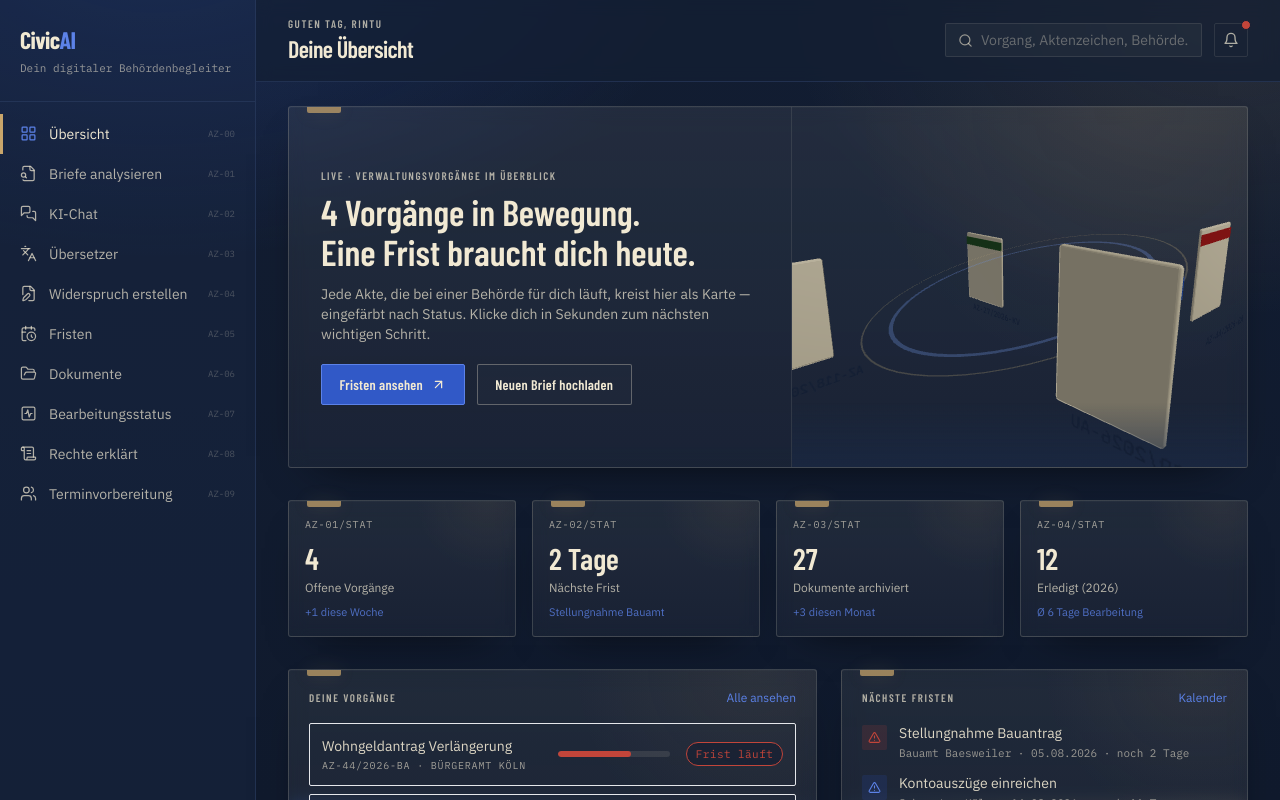
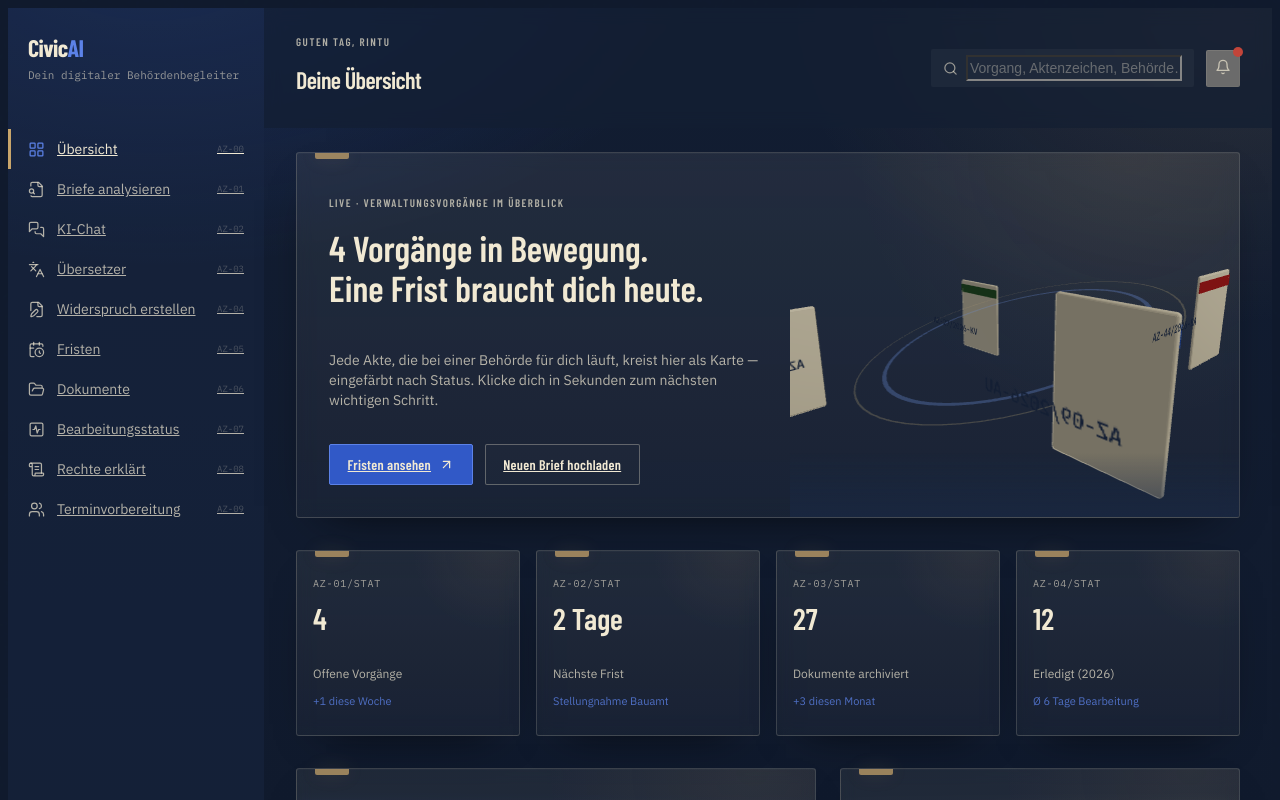
Before and after one commit to rintuchowdory/civic-ai, a Next.js app: page / in a window 1280 px wide. Shown: the top 800 px of the page. Built offline with nearby package versions, Linux system fonts and the light colour scheme.

Commit message:
fix: remove Firefox text-size-adjust warning source

```diff
--- a/tailwind.config.ts
+++ b/tailwind.config.ts
@@ -5,6 +5,12 @@ const config: Config = {
     "./app/**/*.{js,ts,jsx,tsx,mdx}",
     "./components/**/*.{js,ts,jsx,tsx,mdx}",
   ],
+  corePlugins: {
+    // Tailwind preflight injects a prefixed `-webkit-text-size-adjust`
+    // declaration that Firefox warns about. We provide a small local reset
+    // in app/globals.css instead.
+    preflight: false,
+  },
   theme: {
     extend: {
       colors: {
```
